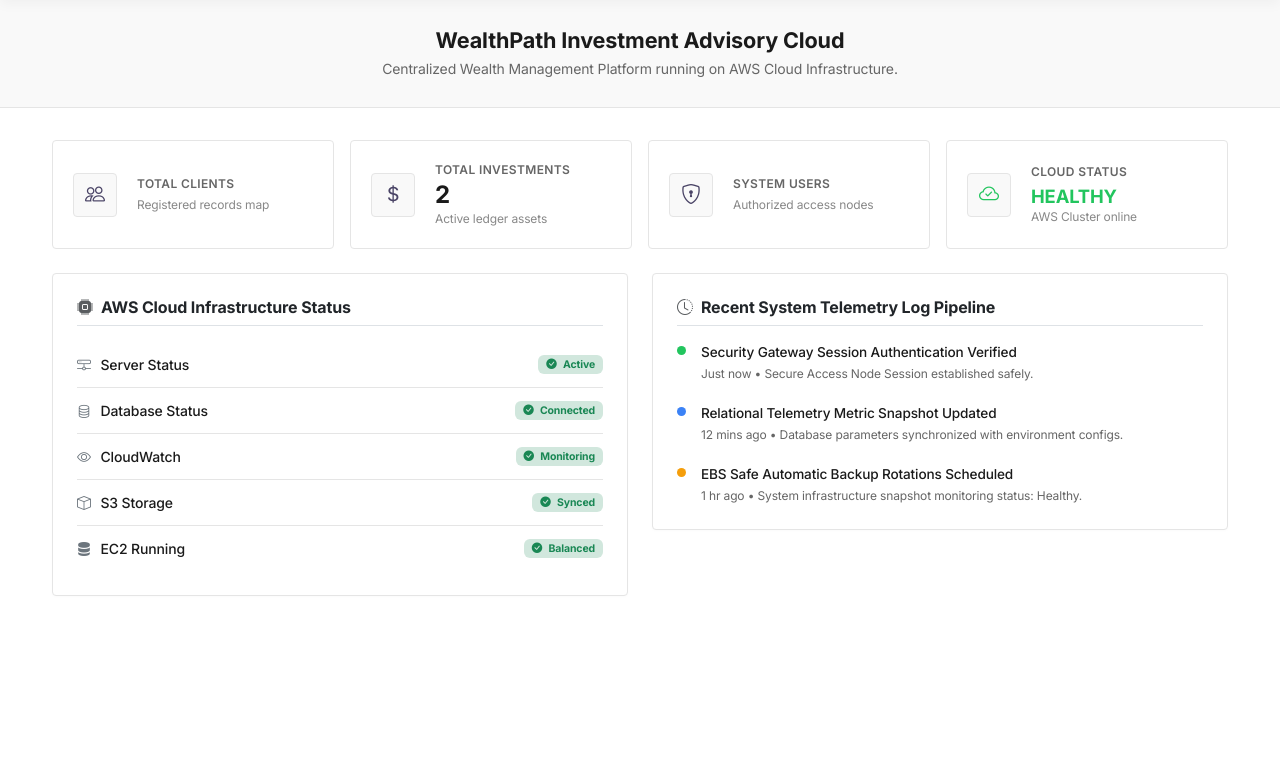
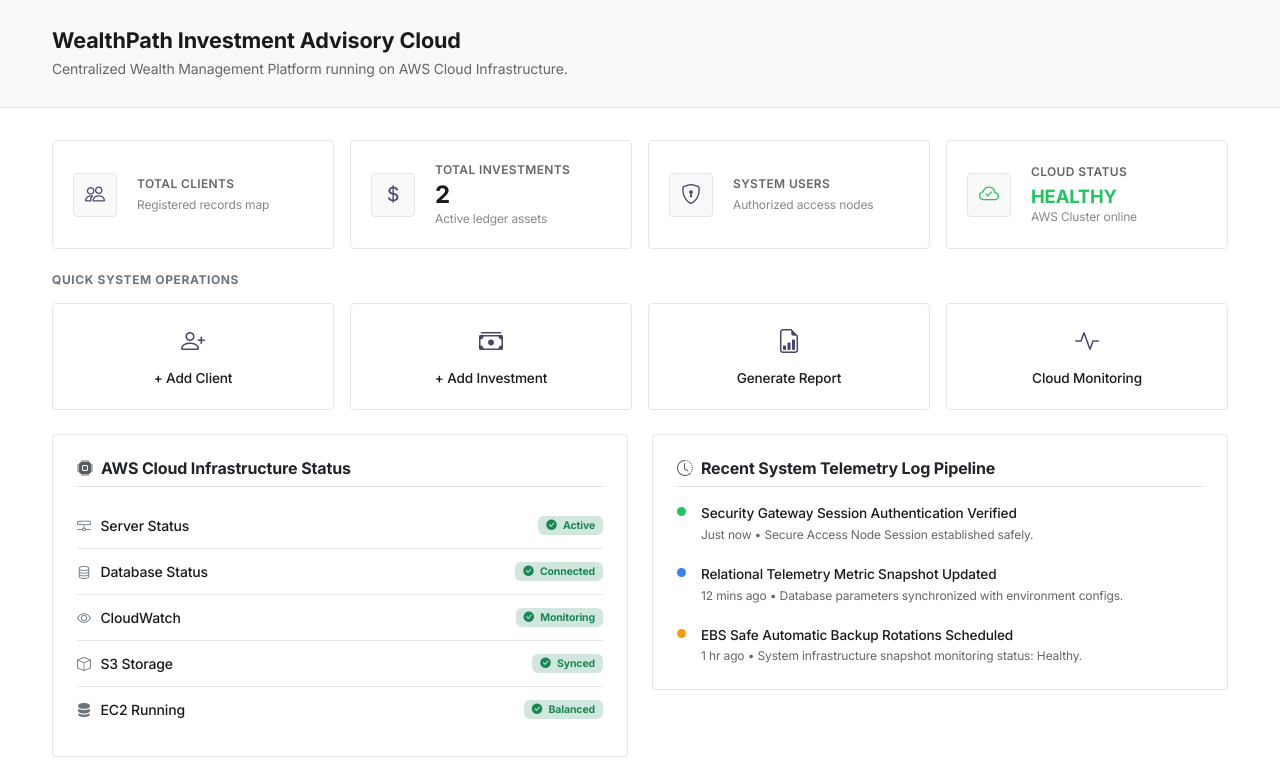
Before and after one commit to kinjal000/WealthPath, a Flask app: page /dashboard in a window 1280 px wide. Shown: the part 70-851 px from the top of the page. Before the commit the page ends 666 px from the top, so only its background shows below. Run offline with Flask 3, Linux system fonts and the light colour scheme; a user stored in the database is signed in; data comes from the database, SQL or seed files in the repository.

Commit message:
change ui again

```diff
--- a/static/css/style.css
+++ b/static/css/style.css
@@ -389,14 +389,3 @@
 .btn-wp-delete:hover {
     color: #B91C1C;
 }
-
-/* Custom Navigation Bar Framework */
-.wp-navbar {
-    background-color: #FFFFFF !important;
-    border-bottom: 1px solid var(--wp-border) !important;
-    box-shadow: 0 4px 12px rgba(0, 0, 0, 0.04) !important; /* Premium subtle depth separator shadow */
-    height: 70px;
-    padding: 0;
-    position: relative;
-    z-index: 100;
-}
--- a/templates/dashboard.html
+++ b/templates/dashboard.html
@@ -28,7 +28,7 @@
 </nav>
 
 <div class="wp-hero">
-    <div class="container text-center">
+    <div class="container">
         <h1>WealthPath Investment Advisory Cloud</h1>
         <p>Centralized Wealth Management Platform running on AWS Cloud Infrastructure.</p>
     </div>
@@ -86,6 +86,34 @@
                     <div class="wp-metric-desc">AWS Cluster online</div>
                 </div>
             </div>
+        </div>
+    </div>
+
+    <h6 class="text-uppercase fw-bold text-secondary mb-3" style="font-size: 0.75rem; letter-spacing: 0.05em;">Quick System Operations</h6>
+    <div class="row g-3 mb-4">
+        <div class="col-6 col-md-3">
+            <a href="{{ url_for('clients') }}" class="wp-action-card">
+                <i class="bi bi-person-plus"></i>
+                <span>+ Add Client</span>
+            </a>
+        </div>
+        <div class="col-6 col-md-3">
+            <a href="{{ url_for('investments') }}" class="wp-action-card">
+                <i class="bi bi-cash-stack"></i>
+                <span>+ Add Investment</span>
+            </a>
+        </div>
+        <div class="col-6 col-md-3">
+            <a href="#" onclick="alert('Generating Enterprise Portfolio Report Structure...')" class="wp-action-card">
+                <i class="bi bi-file-earmark-bar-graph"></i>
+                <span>Generate Report</span>
+            </a>
+        </div>
+        <div class="col-6 col-md-3">
+            <a href="#" onclick="alert('Connecting to AWS Infrastructure Heartbeat Engine...')" class="wp-action-card">
+                <i class="bi bi-activity"></i>
+                <span>Cloud Monitoring</span>
+            </a>
         </div>
     </div>
 
```
Also changed, not shown: templates/login.html (+2 -7 lines).
